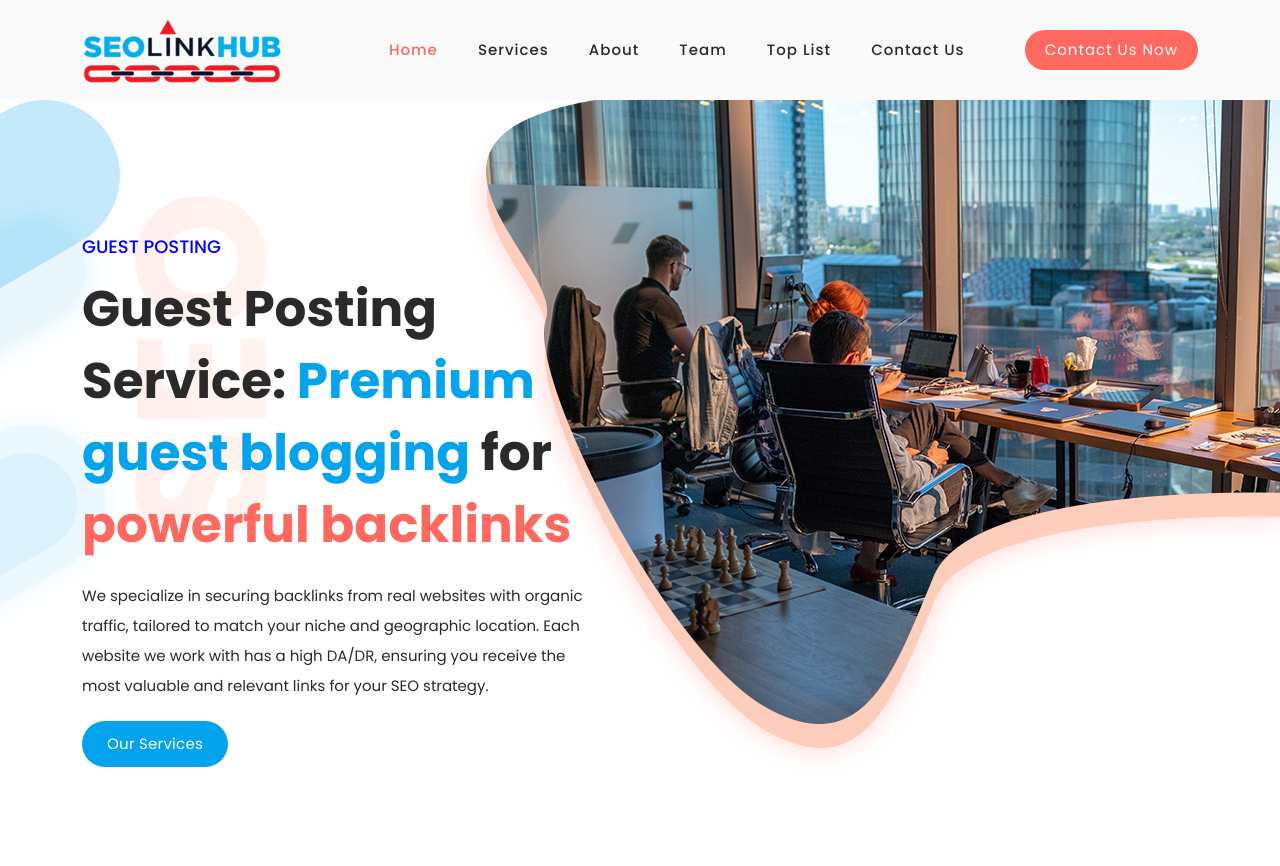
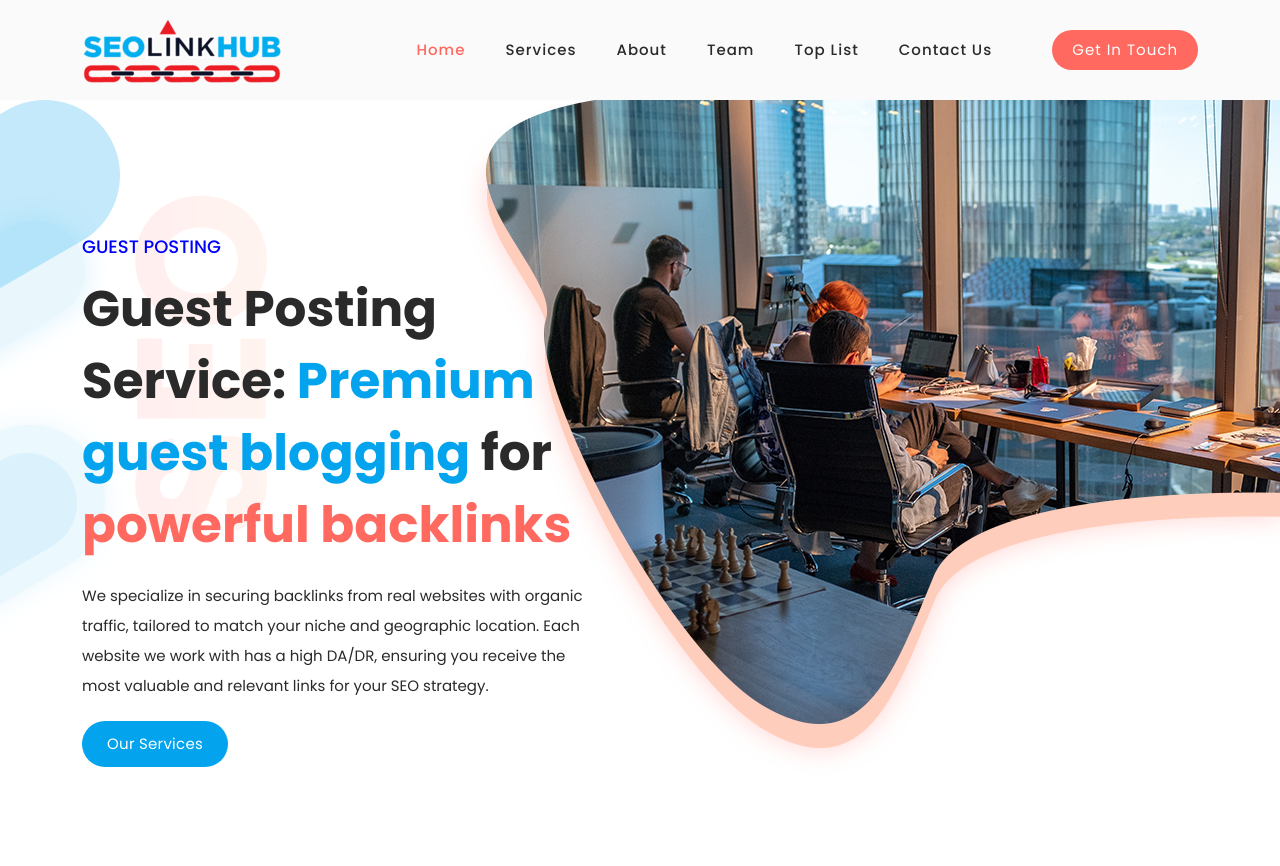
Before and after one commit to debasiskar123/seolinkhub, a plain HTML site: page index.html in a window 1280 px wide. Shown: the top 866 px of the page. Drawn offline with Linux system fonts and the light colour scheme.

Commit message:
Update index.html
Get in touch

```diff
--- a/index.html
+++ b/index.html
@@ -67,7 +67,7 @@
               <!-- <li class="scroll-to-section"><a href="#video">Images</a></li>  -->
               <li class="scroll-to-section"><a href="#contact">Contact Us</a></li>
               <li class="scroll-to-section">
-                <div class="main-red-button-hover"><a href="#contact">Contact Us Now</a></div>
+                <div class="main-red-button-hover"><a href="#contact">Get in touch</a></div>
               </li>
             </ul>
             <a class='menu-trigger'>
```
